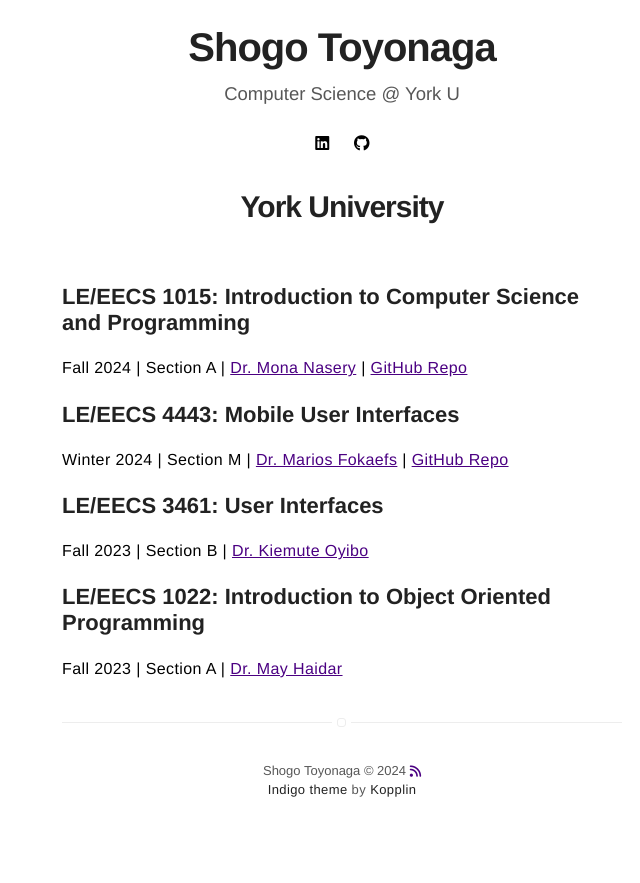
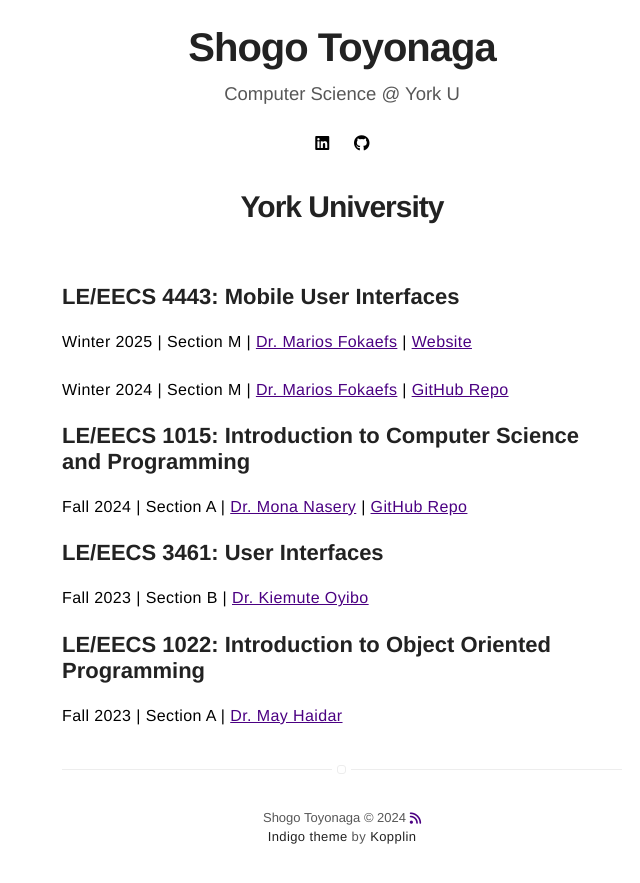
Before and after one commit to stoyonaga/stoyonaga.github.io, a Jekyll site: the page built from teaching.html, in a window 1280 px wide, cut to the strip 254-1162 px from the top of the page. Shown: the top 883 px of the strip, without its empty margins (298-938 px from the left). Built offline with Jekyll 4.4.1, drawn with Linux system fonts in a browser that asks for light colours; nearby versions of some CDN libraries; before the commit the page ends 1115 px from its top, so only the background shows below that.

Commit message:
Added EECS4443 (Winter 2025, Section M)  course to my Teaching page

```diff
--- a/teaching.html
+++ b/teaching.html
@@ -4,11 +4,13 @@ title: Teaching
 ---
 <h1>York University</h1>
 
+<h2>LE/EECS 4443: Mobile User Interfaces</h2>
+<p><strong>Winter 2025 | Section M | <a href = "https://lassonde.yorku.ca/users/mfokaefs" target = "_blank">Dr. Marios Fokaefs</a> | <a href = "https://shogz-labs.github.io/EECS4443_W25_Assets/" target = "_blank">Website</a></strong></strong></p>
+<p><strong>Winter 2024 | Section M | <a href = "https://lassonde.yorku.ca/users/mfokaefs" target = "_blank">Dr. Marios Fokaefs</a> | <a href = "https://github.com/Shogz-Labs/EECS4443_W24_Assets" target = "_blank">GitHub Repo</a></strong></p>
+
+
 <h2>LE/EECS 1015: Introduction to Computer Science and Programming</h2>
 <p><strong>Fall 2024 | Section A | <a href = "https://lassonde.yorku.ca/users/monan" target = "_blank">Dr. Mona Nasery</a> | <a href = "https://github.com/Shogz-Labs/EECS1015_F24_Assets" target = "_blank">GitHub Repo</a></strong></p>
-
-<h2>LE/EECS 4443: Mobile User Interfaces</h2>
-<p><strong>Winter 2024 | Section M | <a href = "https://lassonde.yorku.ca/users/mfokaefs" target = "_blank">Dr. Marios Fokaefs</a> | <a href = "https://github.com/Shogz-Labs/EECS4443_W24_Assets" target = "_blank">GitHub Repo</a></strong></p>
 
 <h2>LE/EECS 3461: User Interfaces</h2>
 <p><strong>Fall 2023 | Section B | <a href = "https://lassonde.yorku.ca/users/koyibo" target = "_blank">Dr. Kiemute Oyibo</a></strong></p>
```
Also changed, not shown: 2 other files.
